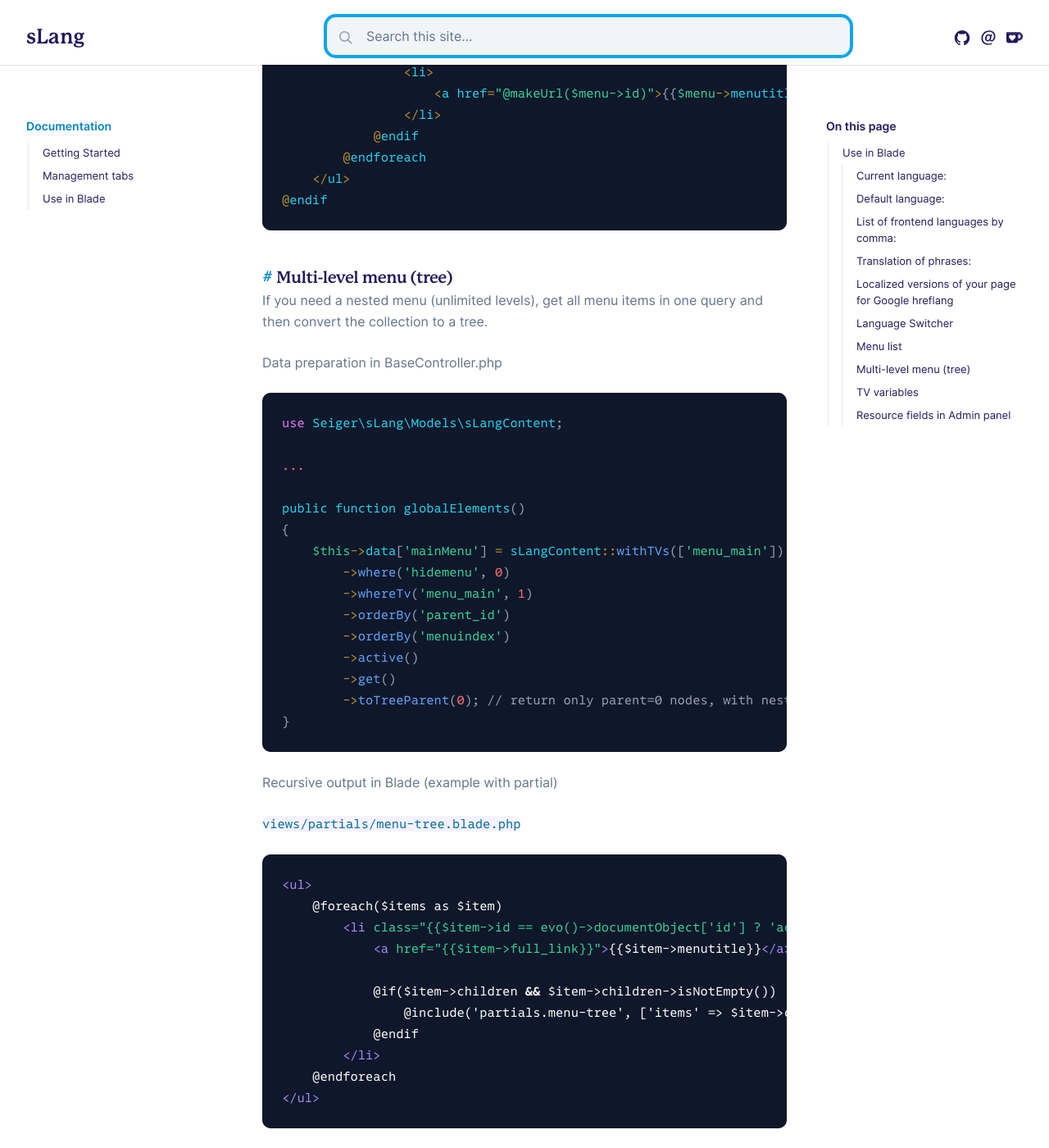
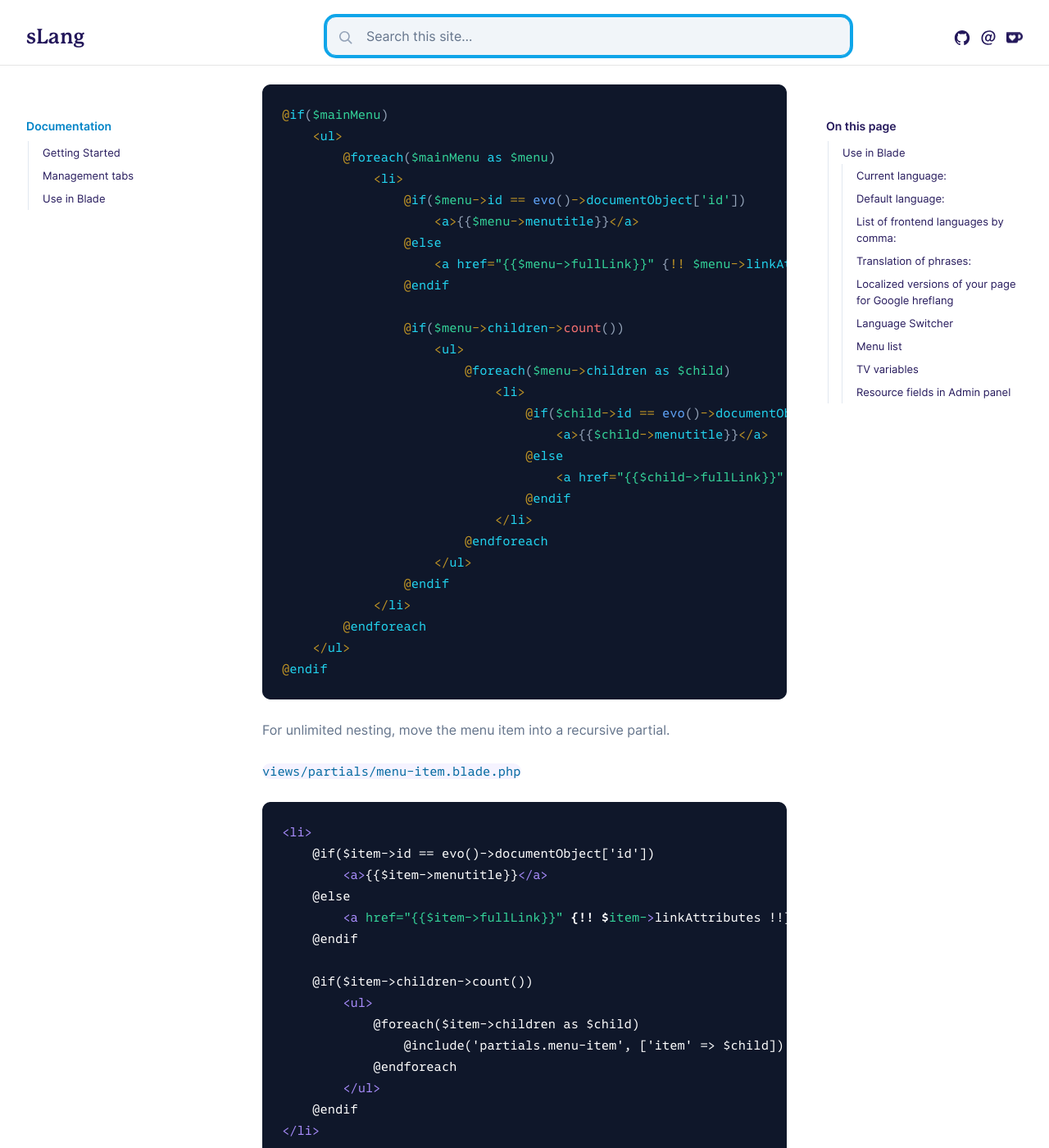
Before and after one commit to Seiger/sLang, a Jekyll site: the page built from docs/pages/use-in-blade.md, in a window 1280 px wide and 1400 px high, scrolled down 3184 px. Shown: the whole window at 82% size. Built offline with Jekyll 4.4.1, drawn with Linux system fonts in a browser that asks for light colours; some of the changed text lies outside the part shown.

Commit message:
[ADD] Support web link in Menu links.

````diff
--- a/docs/pages/use-in-blade.md
+++ b/docs/pages/use-in-blade.md
@@ -85,15 +85,25 @@ use Seiger\sLang\Models\sLangContent;
 
 public function globalElements()
 {
-    $this->data['mainMenu'] = sLangContent::withTVs(['menu_main'])
+    // Tree menu
+    $this->data['mainMenu'] = sLangContent::withTVs(['tv_image'])
+        ->where('hidemenu', 0)
+        ->whereTv('menu_main', 1)
+        ->orderBy('parent_id')
+        ->orderBy('menuindex')
+        ->active()
+        ->get()
+        ->toTreeParent(0);
+
+    // Simple menu
+    $this->data['mainMenu'] = sLangContent::withTVs(['tv_image'])
         ->whereTv('menu_main', 1)
         ->where('hidemenu', 0)
         ->orderBy('menuindex')
         ->active()
         ->get();
 
-    $this->data['footerMenu'] = sLangContent::withTVs(['menu_footer'])
-        ->whereTv('menu_footer', 1)
+    $this->data['footerMenu'] = sLangContent::whereTv('menu_footer', 1)
         ->where('hidemenu', 0)
         ->orderBy('menuindex')
         ->active()
@@ -106,64 +116,61 @@ Output in the Blade template
 @if($mainMenu)
     <ul>
         @foreach($mainMenu as $menu)
-            @if($menu->id == evo()->documentObject['id'])
-            <li class="active">
-                <a>{% raw %}{{$menu->menutitle}}{% endraw %}</a>
+            <li>
+                @if($menu->id == evo()->documentObject['id'])
+                    <a>{% raw %}{{$menu->menutitle}}{% endraw %}</a>
+                @else
+                    <a href="{% raw %}{{$menu->fullLink}}{% endraw %}" {% raw %}{!! $menu->linkAttributes !!}{% endraw %}>{% raw %}{{$menu->menutitle}}{% endraw %}</a>
+                @endif
+
+                @if($menu->children->count())
+                    <ul>
+                        @foreach($menu->children as $child)
+                            <li>
+                                @if($child->id == evo()->documentObject['id'])
+                                    <a>{% raw %}{{$child->menutitle}}{% endraw %}</a>
+                                @else
+                                    <a href="{% raw %}{{$child->fullLink}}{% endraw %}" {% raw %}{!! $child->linkAttributes !!}{% endraw %}>{% raw %}{{$child->menutitle}}{% endraw %}</a>
+                                @endif
+                            </li>
+                        @endforeach
+                    </ul>
+                @endif
             </li>
-            @else
-                <li>
-                    <a href="@makeUrl($menu->id)">{% raw %}{{$menu->menutitle}}{% endraw %}</a>
-                </li>
-            @endif
         @endforeach
     </ul>
 @endif
 ```
 
-### Multi-level menu (tree)
+For unlimited nesting, move the menu item into a recursive partial.
 
-If you need a nested menu (unlimited levels), get all menu items in one query and then convert the collection to a tree.
+`views/partials/menu-item.blade.php`
+```php
+<li>
+    @if($item->id == evo()->documentObject['id'])
+        <a>{% raw %}{{$item->menutitle}}{% endraw %}</a>
+    @else
+        <a href="{% raw %}{{$item->fullLink}}{% endraw %}" {% raw %}{!! $item->linkAttributes !!}{% endraw %}>{% raw %}{{$item->menutitle}}{% endraw %}</a>
+    @endif
 
-Data preparation in BaseController.php
-```php
-use Seiger\sLang\Models\sLangContent;
-
-...
-
-public function globalElements()
-{
-    $this->data['mainMenu'] = sLangContent::withTVs(['menu_main'])
-        ->where('hidemenu', 0)
-        ->whereTv('menu_main', 1)
-        ->orderBy('parent_id')
-        ->orderBy('menuindex')
-        ->active()
-        ->get()
-        ->toTreeParent(0); // return only parent=0 nodes, with nested children
-}
+    @if($item->children->count())
+        <ul>
+            @foreach($item->children as $child)
+                @include('partials.menu-item', ['item' => $child])
+            @endforeach
+        </ul>
+    @endif
+</li>
 ```
 
-Recursive output in Blade (example with partial)
-
-`views/partials/menu-tree.blade.php`
+Usage:
 ```php
-<ul>
-    @foreach($items as $item)
-        <li class="{% raw %}{{$item->id == evo()->documentObject['id'] ? 'active' : ''}}{% endraw %}">
-            <a href="{% raw %}{{$item->full_link}}{% endraw %}">{% raw %}{{$item->menutitle}}{% endraw %}</a>
-
-            @if($item->children && $item->children->isNotEmpty())
-                @include('partials.menu-tree', ['items' => $item->children])
-            @endif
-        </li>
-    @endforeach
-</ul>
-```
-
-Call it from your layout/template:
-```php
-@if($mainMenu && $mainMenu->isNotEmpty())
-    @include('partials.menu-tree', ['items' => $mainMenu])
+@if($mainMenu)
+    <ul>
+        @foreach($mainMenu as $item)
+            @include('partials.menu-item', ['item' => $item])
+        @endforeach
+    </ul>
 @endif
 ```
 
@@ -183,7 +190,12 @@ Display in the template.
 
 The `whereTv()` method allows you to use a filter based on the value of the TV parameter if necessary.
 ```php
-$resource = sLangContent::withTVs(['tv_image'])->whereTv('tv_image', '!=', '')->get();
+$resources = sLangContent::withTVs(['tv_image'])->whereTv('tv_image', '!=', '')->get();
+```
+
+Combine multiple helpers:
+```php
+$resources = sLangContent::lang('uk')->withTVs(['color', 'price'])->whereParent($parentId)->active()->get();
 ```
 
 > **Deprecated:** The `langAndTvs()` helper is deprecated since `1.0.8` and will be removed in `v1.2`. Replace it with the `lang()` and `withTVs()` scopes.
````
Also changed, not shown: .github/workflows/jekyll-gh-pages.yml, 3 other files.
